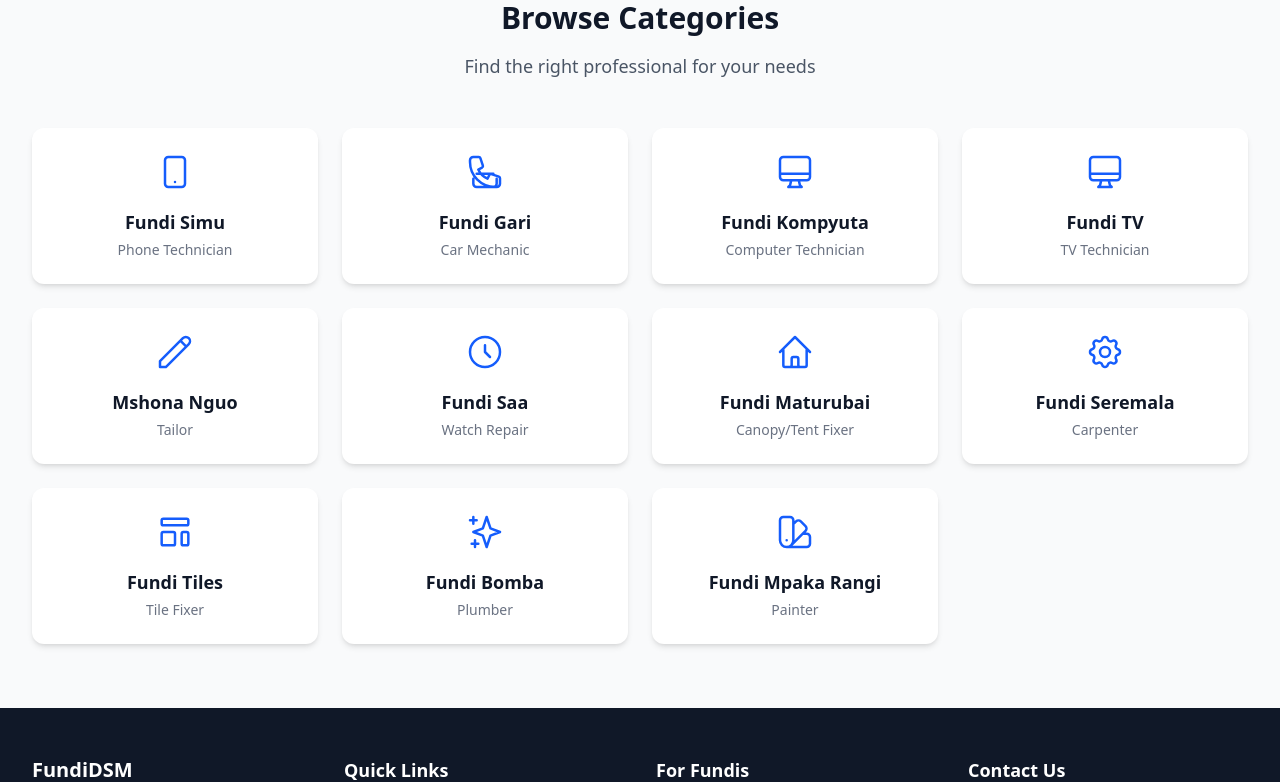
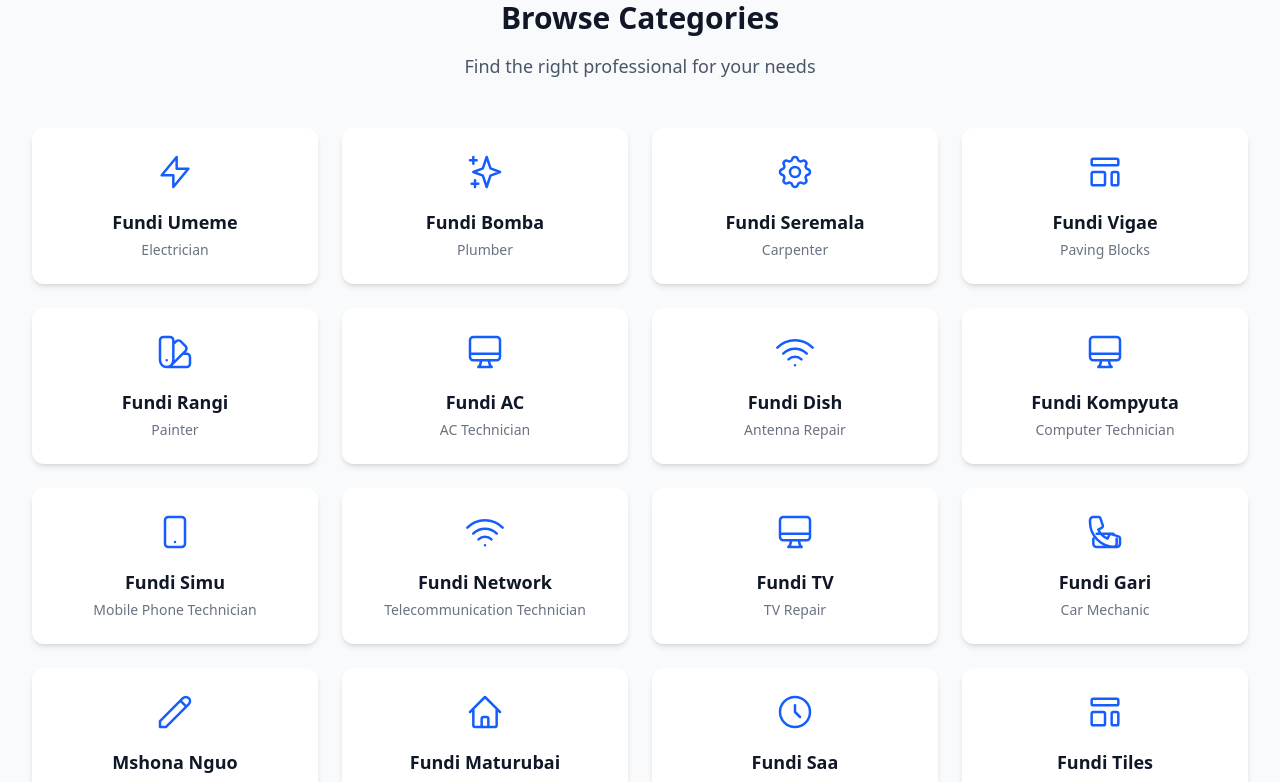
Before and after one commit to AK1239/fundi-dsm, a React (Vite) app: page / in a window 1280 px wide. Shown: the part 620-1402 px from the top of the page. Built offline with nearby package versions, Linux system fonts and the light colour scheme; no server answers.

Commit message:
updated fundi list

```diff
--- a/src/components/CategoryGrid.jsx
+++ b/src/components/CategoryGrid.jsx
@@ -4,9 +4,9 @@ const CategoryGrid = ({ searchQuery, onCategorySelect }) => {
   const categories = [
     {
       id: 1,
-      name: "Fundi Simu",
-      description: "Phone Technician",
-      keywords: ["simu", "phone", "technician", "mobile", "smartphone", "repair"],
+      name: "Fundi Umeme",
+      description: "Electrician",
+      keywords: ["umeme", "electrician", "electric", "power", "wire", "electricity"],
       icon: (
         <svg
           xmlns="http://www.w3.org/2000/svg"
@@ -19,16 +19,16 @@ const CategoryGrid = ({ searchQuery, onCategorySelect }) => {
             strokeLinecap="round"
             strokeLinejoin="round"
             strokeWidth={1.5}
-            d="M12 18h.01M8 21h8a2 2 0 002-2V5a2 2 0 00-2-2H8a2 2 0 00-2 2v14a2 2 0 002 2z"
+            d="M13 10V3L4 14h7v7l9-11h-7z"
           />
         </svg>
       ),
     },
     {
       id: 2,
-      name: "Fundi Gari",
-      description: "Car Mechanic",
-      keywords: ["gari", "car", "mechanic", "vehicle", "automobile", "repair"],
+      name: "Fundi Bomba",
+      description: "Plumber",
+      keywords: ["bomba", "plumber", "water", "pipe", "leak", "drain", "fix"],
       icon: (
         <svg
           xmlns="http://www.w3.org/2000/svg"
@@ -41,123 +41,13 @@ const CategoryGrid = ({ searchQuery, onCategorySelect }) => {
             strokeLinecap="round"
             strokeLinejoin="round"
             strokeWidth={1.5}
-            d="M19 16v3a2 2 0 01-2 2H7a2 2 0 01-2-2v-3m2-3h10M5 3a2 2 0 00-2 2v1c0 8.284 6.716 15 15 15h1a2 2 0 002-2v-3.28a1 1 0 00-.684-.948l-4.493-1.498a1 1 0 00-1.21.502l-1.13 2.257a11.042 11.042 0 01-5.516-5.517l2.257-1.128a1 1 0 00.502-1.21L9.228 3.683A1 1 0 008.279 3H5z"
+            d="M5 3v4M3 5h4M6 17v4m-2-2h4m5-16l2.286 6.857L21 12l-5.714 2.143L13 21l-2.286-6.857L5 12l5.714-2.143L13 3z"
           />
         </svg>
       ),
     },
     {
       id: 3,
-      name: "Fundi Kompyuta",
-      description: "Computer Technician",
-      keywords: ["kompyuta", "computer", "laptop", "pc", "technician", "repair"],
-      icon: (
-        <svg
-          xmlns="http://www.w3.org/2000/svg"
-          className="h-10 w-10"
-          fill="none"
-          viewBox="0 0 24 24"
-          stroke="currentColor"
-        >
-          <path
-            strokeLinecap="round"
-            strokeLinejoin="round"
-            strokeWidth={1.5}
-            d="M9.75 17L9 20l-1 1h8l-1-1-.75-3M3 13h18M5 17h14a2 2 0 002-2V5a2 2 0 00-2-2H5a2 2 0 00-2 2v10a2 2 0 002 2z"
-          />
-        </svg>
-      ),
-    },
-    {
-      id: 4,
-      name: "Fundi TV",
-      description: "TV Technician",
-      keywords: ["tv", "television", "electronics", "repair", "screen"],
-      icon: (
-        <svg
-          xmlns="http://www.w3.org/2000/svg"
-          className="h-10 w-10"
-          fill="none"
-          viewBox="0 0 24 24"
-          stroke="currentColor"
-        >
-          <path
-            strokeLinecap="round"
-            strokeLinejoin="round"
-            strokeWidth={1.5}
-            d="M9.75 17L9 20l-1 1h8l-1-1-.75-3M3 13h18M5 17h14a2 2 0 002-2V5a2 2 0 00-2-2H5a2 2 0 00-2 2v10a2 2 0 002 2z"
-          />
-        </svg>
-      ),
-    },
-    {
-      id: 5,
-      name: "Mshona Nguo",
-      description: "Tailor",
-      keywords: ["mshona", "nguo", "tailor", "clothes", "sew", "fabric"],
-      icon: (
-        <svg
-          xmlns="http://www.w3.org/2000/svg"
-          className="h-10 w-10"
-          fill="none"
-          viewBox="0 0 24 24"
-          stroke="currentColor"
-        >
-          <path
-            strokeLinecap="round"
-            strokeLinejoin="round"
-            strokeWidth={1.5}
-            d="M15.232 5.232l3.536 3.536m-2.036-5.036a2.5 2.5 0 113.536 3.536L6.5 21.036H3v-3.572L16.732 3.732z"
-          />
-        </svg>
-      ),
-    },
-    {
-      id: 6,
-      name: "Fundi Saa",
-      description: "Watch Repair",
-      keywords: ["saa", "watch", "clock", "time", "repair"],
-      icon: (
-        <svg
-          xmlns="http://www.w3.org/2000/svg"
-          className="h-10 w-10"
-          fill="none"
-          viewBox="0 0 24 24"
-          stroke="currentColor"
-        >
-          <path
-            strokeLinecap="round"
-            strokeLinejoin="round"
-            strokeWidth={1.5}
-            d="M12 8v4l3 3m6-3a9 9 0 11-18 0 9 9 0 0118 0z"
-          />
-        </svg>
-      ),
-    },
-    {
-      id: 7,
-      name: "Fundi Maturubai",
-      description: "Canopy/Tent Fixer",
-      keywords: ["maturubai", "canopy", "tent", "shelter", "repair"],
-      icon: (
-        <svg
-          xmlns="http://www.w3.org/2000/svg"
-          className="h-10 w-10"
-          fill="none"
-          viewBox="0 0 24 24"
-          stroke="currentColor"
-        >
-          <path
-            strokeLinecap="round"
-            strokeLinejoin="round"
-            strokeWidth={1.5}
-            d="M3 12l2-2m0 0l7-7 7 7M5 10v10a1 1 0 001 1h3m10-11l2 2m-2-2v10a1 1 0 01-1 1h-3m-6 0a1 1 0 001-1v-4a1 1 0 011-1h2a1 1 0 011 1v4a1 1 0 001 1m-6 0h6"
-          />
-        </svg>
-      ),
-    },
-    {
-      id: 8,
       name: "Fundi Seremala",
       description: "Carpenter",
       keywords: ["seremala", "carpenter", "wood", "furniture", "repair", "build"],
@@ -185,10 +75,10 @@ const CategoryGrid = ({ searchQuery, onCategorySelect }) => {
       ),
     },
     {
-      id: 9,
-      name: "Fundi Tiles",
-      description: "Tile Fixer",
-      keywords: ["tiles", "tile", "floor", "wall", "ceramic", "fixer", "installer"],
+      id: 4,
+      name: "Fundi Vigae",
+      description: "Paving Blocks",
+      keywords: ["vigae", "paving", "blocks", "flooring", "outdoor", "construction"],
       icon: (
         <svg
           xmlns="http://www.w3.org/2000/svg"
@@ -207,32 +97,10 @@ const CategoryGrid = ({ searchQuery, onCategorySelect }) => {
       ),
     },
     {
-      id: 10,
-      name: "Fundi Bomba",
-      description: "Plumber",
-      keywords: ["bomba", "plumber", "water", "pipe", "leak", "drain", "fix"],
-      icon: (
-        <svg
-          xmlns="http://www.w3.org/2000/svg"
-          className="h-10 w-10"
-          fill="none"
-          viewBox="0 0 24 24"
-          stroke="currentColor"
-        >
-          <path
-            strokeLinecap="round"
-            strokeLinejoin="round"
-            strokeWidth={1.5}
-            d="M5 3v4M3 5h4M6 17v4m-2-2h4m5-16l2.286 6.857L21 12l-5.714 2.143L13 21l-2.286-6.857L5 12l5.714-2.143L13 3z"
-          />
-        </svg>
-      ),
-    },
-    {
-      id: 11,
-      name: "Fundi Mpaka Rangi",
+      id: 5,
+      name: "Fundi Rangi",
       description: "Painter",
-      keywords: ["mpaka", "rangi", "painter", "paint", "wall", "color", "house"],
+      keywords: ["rangi", "painter", "paint", "wall", "color", "house"],
       icon: (
         <svg
           xmlns="http://www.w3.org/2000/svg"
@@ -246,6 +114,248 @@ const CategoryGrid = ({ searchQuery, onCategorySelect }) => {
             strokeLinejoin="round"
             strokeWidth={1.5}
             d="M7 21a4 4 0 01-4-4V5a2 2 0 012-2h4a2 2 0 012 2v12a4 4 0 01-4 4zm0 0h12a2 2 0 002-2v-4a2 2 0 00-2-2h-2.343M11 7.343l1.657-1.657a2 2 0 012.828 0l2.829 2.829a2 2 0 010 2.828l-8.486 8.485M7 17h.01"
+          />
+        </svg>
+      ),
+    },
+    {
+      id: 6,
+      name: "Fundi AC",
+      description: "AC Technician",
+      keywords: ["ac", "air conditioner", "cooling", "heating", "hvac", "technician", "repair"],
+      icon: (
+        <svg
+          xmlns="http://www.w3.org/2000/svg"
+          className="h-10 w-10"
+          fill="none"
+          viewBox="0 0 24 24"
+          stroke="currentColor"
+        >
+          <path
+            strokeLinecap="round"
+            strokeLinejoin="round"
+            strokeWidth={1.5}
+            d="M9.75 17L9 20l-1 1h8l-1-1-.75-3M3 13h18M5 17h14a2 2 0 002-2V5a2 2 0 00-2-2H5a2 2 0 00-2 2v10a2 2 0 002 2z"
+          />
+        </svg>
+      ),
+    },
+    {
+      id: 7,
+      name: "Fundi Dish",
+      description: "Antenna Repair",
+      keywords: ["dish", "antenna", "satellite", "tv", "signal", "repair"],
+      icon: (
+        <svg
+          xmlns="http://www.w3.org/2000/svg"
+          className="h-10 w-10"
+          fill="none"
+          viewBox="0 0 24 24"
+          stroke="currentColor"
+        >
+          <path
+            strokeLinecap="round"
+            strokeLinejoin="round"
+            strokeWidth={1.5}
+            d="M8.111 16.404a5.5 5.5 0 017.778 0M12 20h.01m-7.08-7.071c3.904-3.905 10.236-3.905 14.141 0M1.394 9.393c5.857-5.857 15.355-5.857 21.213 0"
+          />
+        </svg>
+      ),
+    },
+    {
+      id: 8,
+      name: "Fundi Kompyuta",
+      description: "Computer Technician",
+      keywords: ["kompyuta", "computer", "laptop", "pc", "technician", "repair"],
+      icon: (
+        <svg
+          xmlns="http://www.w3.org/2000/svg"
+          className="h-10 w-10"
+          fill="none"
+          viewBox="0 0 24 24"
+          stroke="currentColor"
+        >
+          <path
+            strokeLinecap="round"
+            strokeLinejoin="round"
+            strokeWidth={1.5}
+            d="M9.75 17L9 20l-1 1h8l-1-1-.75-3M3 13h18M5 17h14a2 2 0 002-2V5a2 2 0 00-2-2H5a2 2 0 00-2 2v10a2 2 0 002 2z"
+          />
+        </svg>
+      ),
+    },
+    {
+      id: 9,
+      name: "Fundi Simu",
+      description: "Mobile Phone Technician",
+      keywords: ["simu", "phone", "technician", "mobile", "smartphone", "repair"],
+      icon: (
+        <svg
+          xmlns="http://www.w3.org/2000/svg"
+          className="h-10 w-10"
+          fill="none"
+          viewBox="0 0 24 24"
+          stroke="currentColor"
+        >
+          <path
+            strokeLinecap="round"
+            strokeLinejoin="round"
+            strokeWidth={1.5}
+            d="M12 18h.01M8 21h8a2 2 0 002-2V5a2 2 0 00-2-2H8a2 2 0 00-2 2v14a2 2 0 002 2z"
+          />
+        </svg>
+      ),
+    },
+    {
+      id: 10,
+      name: "Fundi Network",
+      description: "Telecommunication Technician",
+      keywords: ["network", "telecommunication", "internet", "wifi", "technician"],
+      icon: (
+        <svg
+          xmlns="http://www.w3.org/2000/svg"
+          className="h-10 w-10"
+          fill="none"
+          viewBox="0 0 24 24"
+          stroke="currentColor"
+        >
+          <path
+            strokeLinecap="round"
+            strokeLinejoin="round"
+            strokeWidth={1.5}
+            d="M8.111 16.404a5.5 5.5 0 017.778 0M12 20h.01m-7.08-7.071c3.904-3.905 10.236-3.905 14.141 0M1.394 9.393c5.857-5.857 15.355-5.857 21.213 0"
+          />
+        </svg>
+      ),
+    },
+    {
+      id: 11,
+      name: "Fundi TV",
+      description: "TV Repair",
+      keywords: ["tv", "television", "electronics", "repair", "screen"],
+      icon: (
+        <svg
+          xmlns="http://www.w3.org/2000/svg"
+          className="h-10 w-10"
+          fill="none"
+          viewBox="0 0 24 24"
+          stroke="currentColor"
+        >
+          <path
+            strokeLinecap="round"
+            strokeLinejoin="round"
+            strokeWidth={1.5}
+            d="M9.75 17L9 20l-1 1h8l-1-1-.75-3M3 13h18M5 17h14a2 2 0 002-2V5a2 2 0 00-2-2H5a2 2 0 00-2 2v10a2 2 0 002 2z"
+          />
+        </svg>
+      ),
+    },
+    {
+      id: 12,
+      name: "Fundi Gari",
+      description: "Car Mechanic",
+      keywords: ["gari", "car", "mechanic", "vehicle", "automobile", "repair"],
+      icon: (
+        <svg
+          xmlns="http://www.w3.org/2000/svg"
+          className="h-10 w-10"
+          fill="none"
+          viewBox="0 0 24 24"
+          stroke="currentColor"
+        >
+          <path
+            strokeLinecap="round"
+            strokeLinejoin="round"
+            strokeWidth={1.5}
+            d="M19 16v3a2 2 0 01-2 2H7a2 2 0 01-2-2v-3m2-3h10M5 3a2 2 0 00-2 2v1c0 8.284 6.716 15 15 15h1a2 2 0 002-2v-3.28a1 1 0 00-.684-.948l-4.493-1.498a1 1 0 00-1.21.502l-1.13 2.257a11.042 11.042 0 01-5.516-5.517l2.257-1.128a1 1 0 00.502-1.21L9.228 3.683A1 1 0 008.279 3H5z"
+          />
+        </svg>
+      ),
+    },
+    {
+      id: 13,
+      name: "Mshona Nguo",
+      description: "Tailor",
+      keywords: ["mshona", "nguo", "tailor", "clothes", "sew", "fabric"],
+      icon: (
+        <svg
+          xmlns="http://www.w3.org/2000/svg"
+          className="h-10 w-10"
+          fill="none"
+          viewBox="0 0 24 24"
+          stroke="currentColor"
+        >
+          <path
+            strokeLinecap="round"
+            strokeLinejoin="round"
+            strokeWidth={1.5}
+            d="M15.232 5.232l3.536 3.536m-2.036-5.036a2.5 2.5 0 113.536 3.536L6.5 21.036H3v-3.572L16.732 3.732z"
+          />
+        </svg>
+      ),
+    },
+    {
+      id: 14,
+      name: "Fundi Maturubai",
+      description: "Tent/Canopy Fixer",
+      keywords: ["maturubai", "canopy", "tent", "shelter", "repair"],
+      icon: (
+        <svg
+          xmlns="http://www.w3.org/2000/svg"
+          className="h-10 w-10"
+          fill="none"
+          viewBox="0 0 24 24"
+          stroke="currentColor"
+        >
+          <path
+            strokeLinecap="round"
+            strokeLinejoin="round"
+            strokeWidth={1.5}
+            d="M3 12l2-2m0 0l7-7 7 7M5 10v10a1 1 0 001 1h3m10-11l2 2m-2-2v10a1 1 0 01-1 1h-3m-6 0a1 1 0 001-1v-4a1 1 0 011-1h2a1 1 0 011 1v4a1 1 0 001 1m-6 0h6"
+          />
+        </svg>
+      ),
+    },
+    {
+      id: 15,
+      name: "Fundi Saa",
+      description: "Watch Repair",
+      keywords: ["saa", "watch", "clock", "time", "repair"],
+      icon: (
+        <svg
+          xmlns="http://www.w3.org/2000/svg"
+          className="h-10 w-10"
+          fill="none"
+          viewBox="0 0 24 24"
+          stroke="currentColor"
+        >
+          <path
+            strokeLinecap="round"
+            strokeLinejoin="round"
+            strokeWidth={1.5}
+            d="M12 8v4l3 3m6-3a9 9 0 11-18 0 9 9 0 0118 0z"
+          />
+        </svg>
+      ),
+    },
+    {
+      id: 16,
+      name: "Fundi Tiles",
+      description: "Tile Fixer",
+      keywords: ["tiles", "tile", "floor", "wall", "ceramic", "fixer", "installer"],
+      icon: (
+        <svg
+          xmlns="http://www.w3.org/2000/svg"
+          className="h-10 w-10"
+          fill="none"
+          viewBox="0 0 24 24"
+          stroke="currentColor"
+        >
+          <path
+            strokeLinecap="round"
+            strokeLinejoin="round"
+            strokeWidth={1.5}
+            d="M4 5a1 1 0 011-1h14a1 1 0 011 1v2a1 1 0 01-1 1H5a1 1 0 01-1-1V5zM4 13a1 1 0 011-1h6a1 1 0 011 1v6a1 1 0 01-1 1H5a1 1 0 01-1-1v-6zM16 13a1 1 0 011-1h2a1 1 0 011 1v6a1 1 0 01-1 1h-2a1 1 0 01-1-1v-6z"
           />
         </svg>
       ),
--- a/src/components/JoinUsPage.jsx
+++ b/src/components/JoinUsPage.jsx
@@ -35,6 +35,14 @@ const JoinUsPage = () => {
     "Fundi Ujenzi",
     "Fundi Chuma",
     "Mshona Nguo",
+    "Fundi Tiles",
+    "Fundi Dish/Antenna",
+    "Fundi Simu",
+    "Fundi TV",
+    "Fundi Network/Telecommunication",
+    "Fundi Vigae/Paving Blocks",
+    "Fundi Maturubai/Tent",
+    "Fundi Saa/Watch Repair",
     "Nyingine",
   ];
 
```
